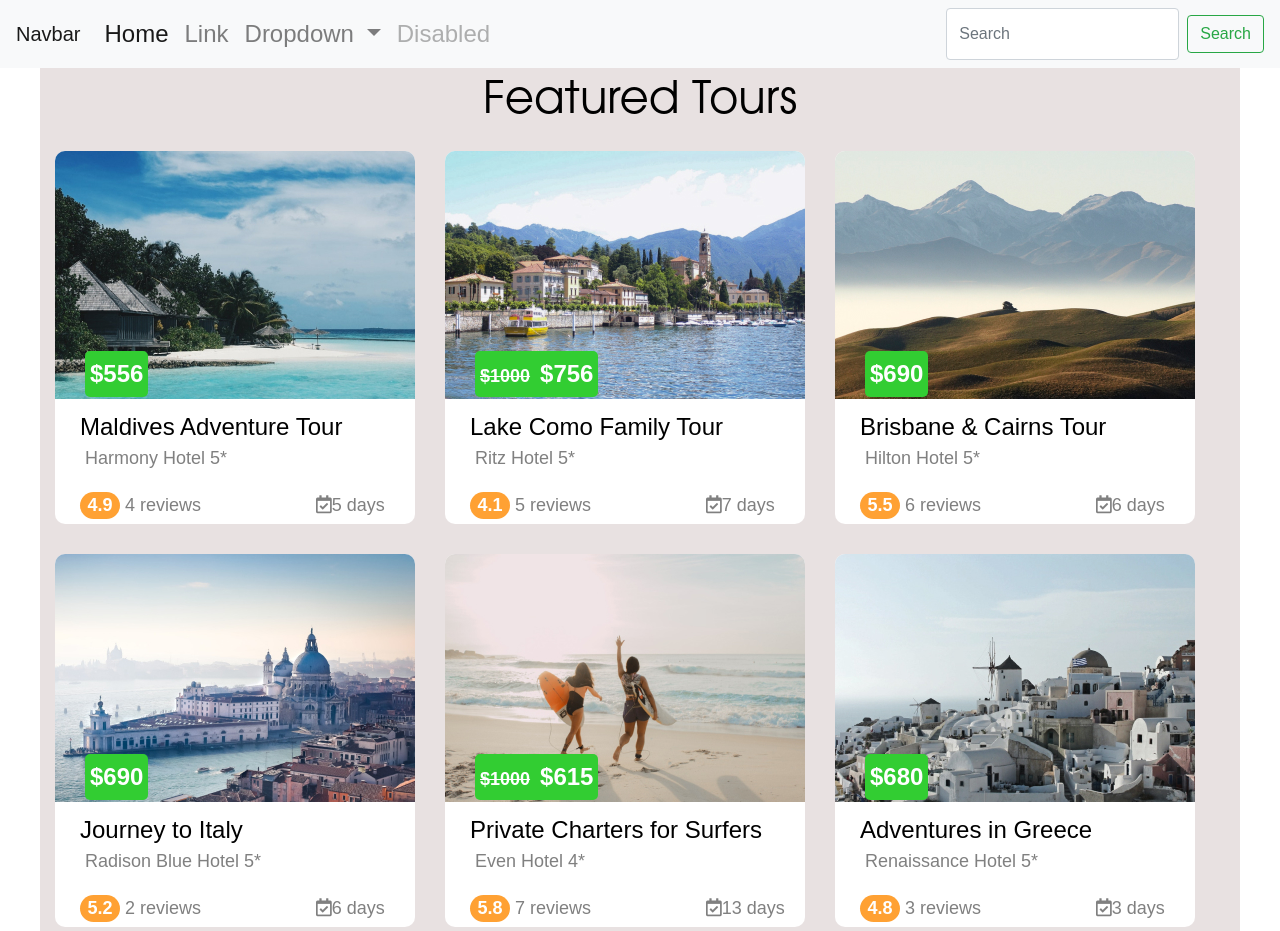
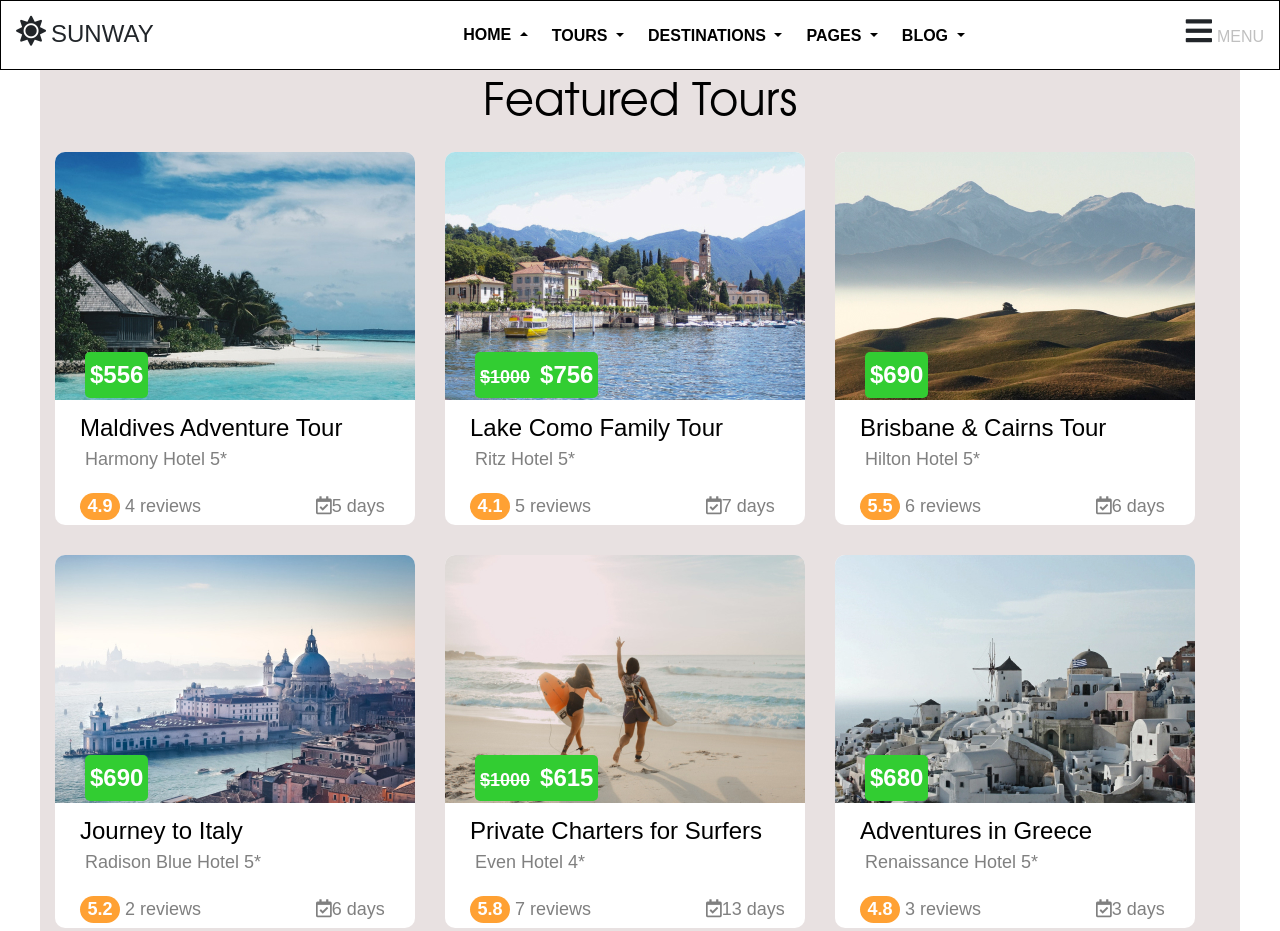
Before and after one commit to igorkoblyk/Tour-Agency, a website: page index.html in a window 1280 px wide. Shown: the top 931 px of the page. Drawn offline with nearby package versions, Linux system fonts and the light colour scheme.

Commit message:
git commit ""Header top"

```diff
--- a/assets/css/style.css
+++ b/assets/css/style.css
@@ -3,6 +3,53 @@ body{
     font-size: 24px;
     line-height: 1.5;
 }
+
+.tk-header{
+    background-color: #535151;
+}
+
+.tk-header-top{
+    background-color: white;
+    width: 100%;
+    display: flex;
+    justify-content: space-between;
+    border: 1px solid black;
+    padding: 15px;
+}
+
+.tk-header-top-slider{
+    width: 35%;
+    display: flex;
+    justify-content: space-between;
+}
+
+.tk-menu-af{
+    font-size: 16px;
+    color: silver;
+    }
+
+.btn-group, .dropdown {
+    /*display: inline-block;*/
+    font-weight: 600:
+    font-size: 16px;
+    outline: none;
+}
+
+
+
+.btn-secondary, .dropdown-toggle{
+    color: black;
+    background-color: white;
+    font-weight: 600;
+    border: none;
+}
+
+.tk-header i {
+    padding-right: 5px;
+    font-size:30px;
+}
+
+
 
 .tk-offer {
     padding: 70px 0;
@@ -92,10 +139,6 @@ body{
     font-weight: bold;
 }
 
-.tk-details-flex{
-    display: flex;
-}
-
 .tk-card-old-price{
     text-decoration: line-through;
     margin-right: 10px;
@@ -171,12 +214,6 @@ h2 {
     color: white;
     width: 100%;
 }
-
-
-
-
-
-
 
 .tk-Featured_Tours h2{
 color: black;
--- a/index.html
+++ b/index.html
@@ -9,46 +9,97 @@
     <link rel="stylesheet" href="assets/css/style.css">
 </head>
 <body>
-<section class="header">
-    <nav class="navbar navbar-expand-lg navbar-light bg-light">
-        <a class="navbar-brand" href="#">Navbar</a>
-        <button class="navbar-toggler" type="button" data-toggle="collapse" data-target="#navbarSupportedContent" aria-controls="navbarSupportedContent" aria-expanded="false" aria-label="Toggle navigation">
-            <span class="navbar-toggler-icon"></span>
-        </button>
+<header class="tk-header">
+    <div class="tk-header-top tk-line">
+        <div class="tk-logo"><i class="fas fa-sun"></i>SUNWAY</div>
 
-        <div class="collapse navbar-collapse" id="navbarSupportedContent">
-            <ul class="navbar-nav mr-auto">
-                <li class="nav-item active">
-                    <a class="nav-link" href="#">Home <span class="sr-only">(current)</span></a>
-                </li>
-                <li class="nav-item">
-                    <a class="nav-link" href="#">Link</a>
-                </li>
-                <li class="nav-item dropdown">
-                    <a class="nav-link dropdown-toggle" href="#" id="navbarDropdown" role="button" data-toggle="dropdown" aria-haspopup="true" aria-expanded="false">
-                        Dropdown
-                    </a>
-                    <div class="dropdown-menu" aria-labelledby="navbarDropdown">
-                        <a class="dropdown-item" href="#">Action</a>
-                        <a class="dropdown-item" href="#">Another action</a>
-                        <div class="dropdown-divider"></div>
-                        <a class="dropdown-item" href="#">Something else here</a>
-                    </div>
-                </li>
-                <li class="nav-item">
-                    <a class="nav-link disabled" href="#">Disabled</a>
-                </li>
-            </ul>
-            <form class="form-inline my-2 my-lg-0">
-                <input class="form-control mr-sm-2" type="search" placeholder="Search" aria-label="Search">
-                <button class="btn btn-outline-success my-2 my-sm-0" type="submit">Search</button>
-            </form>
-        </div>
-    </nav>
-</section>
+        <div class="tk-header-top-slider">
+            <div class="btn-group dropup">
+                <button type="button" class="btn btn-secondary dropdown-toggle" data-toggle="dropdown"
+                        aria-haspopup="true" aria-expanded="false">
+                    HOME
+                </button>
+            </div>
 
 
-    <section class="tk-Featured_Tours">
+
+        <div class="dropdown">
+            <button class="btn btn-secondary dropdown-toggle" type="button" id="dropdownMenuButton"
+                    data-toggle="dropdown" aria-haspopup="true" aria-expanded="false">
+                TOURS
+            </button>
+                   </div>
+
+        <div class="dropdown">
+            <button class="btn btn-secondary dropdown-toggle" type="button" id="dropdownMenuButton"
+                    data-toggle="dropdown" aria-haspopup="true" aria-expanded="false">
+                DESTINATIONS
+            </button>
+                   </div>
+
+        <div class="dropdown">
+            <button class="btn btn-secondary dropdown-toggle" type="button" id="dropdownMenuButton"
+                    data-toggle="dropdown" aria-haspopup="true" aria-expanded="false">
+                PAGES
+            </button>
+                   </div>
+        <div class="dropdown">
+            <button class="btn btn-secondary dropdown-toggle" type="button" id="dropdownMenuButton"
+                    data-toggle="dropdown" aria-haspopup="true" aria-expanded="false">
+                BLOG
+            </button>
+                    </div>
+        </div>
+        <naw class="tk-menu"><i class="fas fa-bars"></i><span class="tk-menu-af">MENU</span></naw>
+    </div>
+
+
+
+
+    <div class="tk-header-main"></div>
+    <div class="tk-header-bottom"></div>
+    </div>
+</header>
+
+
+<!--    <nav class="navbar navbar-expand-lg navbar-light bg-light">-->
+<!--        <a class="navbar-brand" href="#">Navbar</a>-->
+<!--        <button class="navbar-toggler" type="button" data-toggle="collapse" data-target="#navbarSupportedContent" aria-controls="navbarSupportedContent" aria-expanded="false" aria-label="Toggle navigation">-->
+<!--            <span class="navbar-toggler-icon"></span>-->
+<!--        </button>-->
+
+<!--        <div class="collapse navbar-collapse" id="navbarSupportedContent">-->
+<!--            <ul class="navbar-nav mr-auto">-->
+<!--                <li class="nav-item active">-->
+<!--                    <a class="nav-link" href="#">Home <span class="sr-only">(current)</span></a>-->
+<!--                </li>-->
+<!--                <li class="nav-item">-->
+<!--                    <a class="nav-link" href="#">Link</a>-->
+<!--                </li>-->
+<!--                <li class="nav-item dropdown">-->
+<!--                    <a class="nav-link dropdown-toggle" href="#" id="navbarDropdown" role="button" data-toggle="dropdown" aria-haspopup="true" aria-expanded="false">-->
+<!--                        Dropdown-->
+<!--                    </a>-->
+<!--                    <div class="dropdown-menu" aria-labelledby="navbarDropdown">-->
+<!--                        <a class="dropdown-item" href="#">Action</a>-->
+<!--                        <a class="dropdown-item" href="#">Another action</a>-->
+<!--                        <div class="dropdown-divider"></div>-->
+<!--                        <a class="dropdown-item" href="#">Something else here</a>-->
+<!--                    </div>-->
+<!--                </li>-->
+<!--                <li class="nav-item">-->
+<!--                    <a class="nav-link disabled" href="#">Disabled</a>-->
+<!--                </li>-->
+<!--            </ul>-->
+<!--            <form class="form-inline my-2 my-lg-0">-->
+<!--                <input class="form-control mr-sm-2" type="search" placeholder="Search" aria-label="Search">-->
+<!--                <button class="btn btn-outline-success my-2 my-sm-0" type="submit">Search</button>-->
+<!--            </form>-->
+<!--        </div>-->
+<!--    </nav>-->
+
+
+<section class="tk-Featured_Tours">
     <h2>Featured Tours</h2>
     <div class="tk-all-box">
         <div class="tk-box">
@@ -149,7 +200,7 @@
                 <div class="tk-datail">
                     <div class="tk-rating">4.8</div>
                     <p class="tk-text-18 tk-reviews">3 reviews</p>
-                   <span class="tk-descr-datail"><i class="far fa-calendar-check"></i>3 days</span>
+                    <span class="tk-descr-datail"><i class="far fa-calendar-check"></i>3 days</span>
                 </div>
             </div>
         </div>
```
